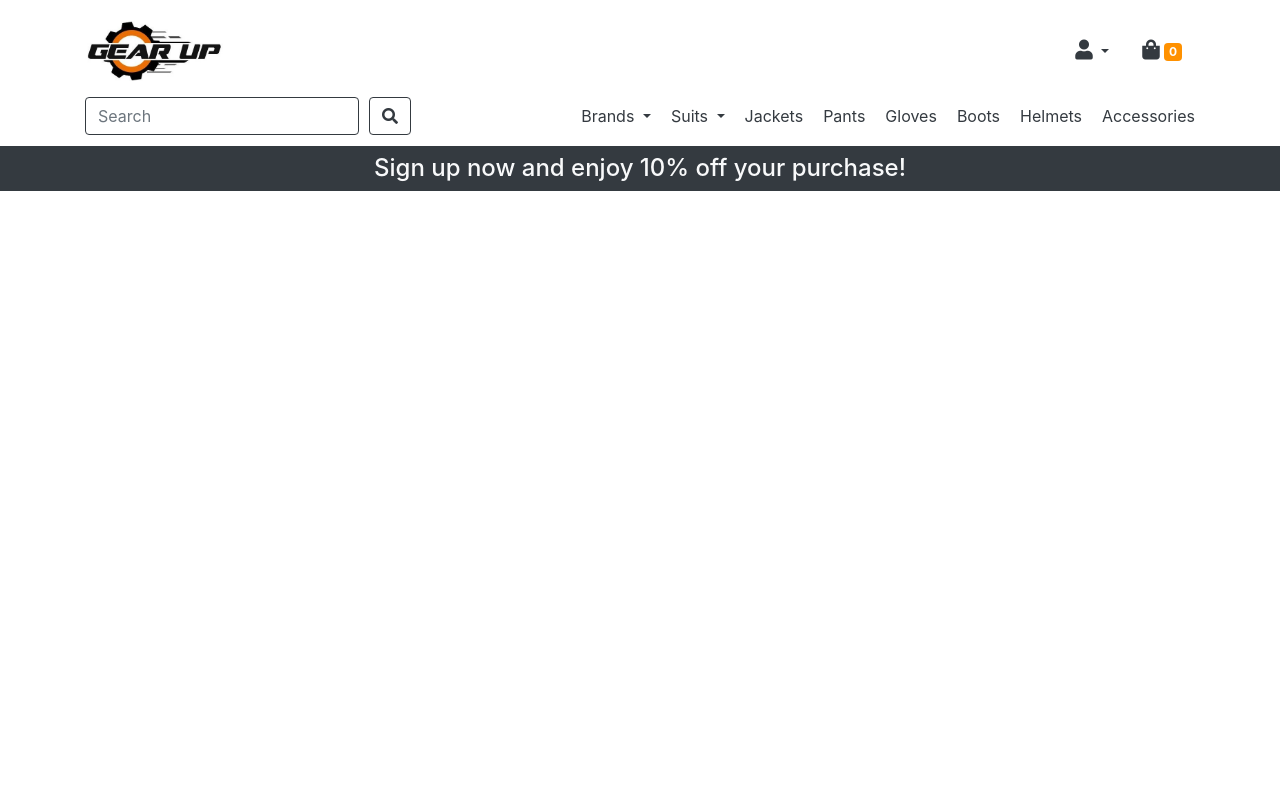
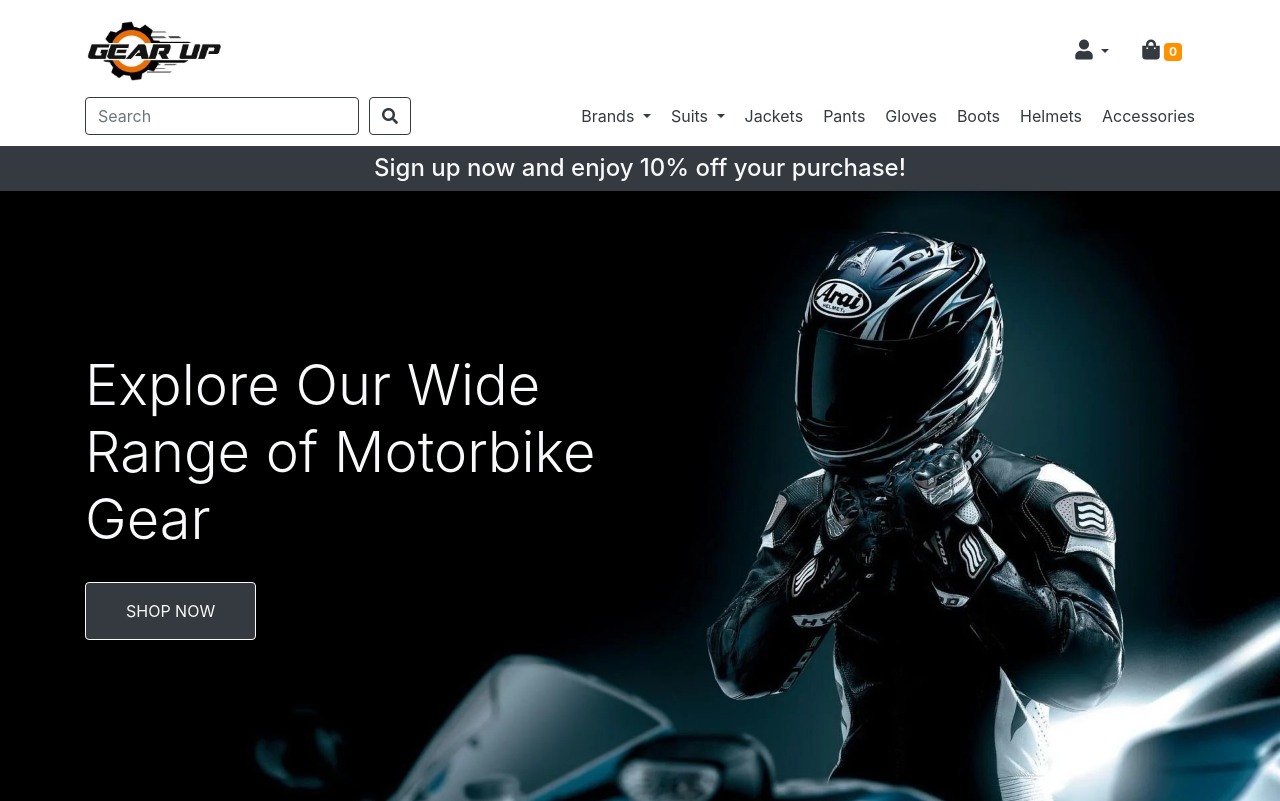
Before and after one commit to EAmbrozas/gear-up, a Django app: page / in a window 1280 px wide. Before the commit the page ends 191 px from the top, so only its background shows below. Run offline with Django 3.2, Linux system fonts and the light colour scheme; some libraries are stand-ins or nearby versions.

Commit message:
Add homepage hero secton and change base.css file location

```diff
--- a/gearup/urls.py
+++ b/gearup/urls.py
@@ -15,9 +15,11 @@ Including another URLconf
 """
 from django.contrib import admin
 from django.urls import path, include
+from django.conf import settings
+from django.conf.urls.static import static
 
 urlpatterns = [
     path('admin/', admin.site.urls),
     path('accounts/', include('allauth.urls')),
     path('', include('home.urls')),
-]
+] + static(settings.MEDIA_URL, document_root=settings.MEDIA_ROOT)
--- a/home/templates/home/index.html
+++ b/home/templates/home/index.html
@@ -2,5 +2,16 @@
 {% load static %}
 
 {% block content %}
-
+    <div class="home container-flui">
+        <div class="container">
+            <div class="home-header">
+                <h1 class="display-4 text-light">
+                    Explore Our Wide Range of Motorbike Gear
+                </h1>
+                <div>
+                    <a href="" class="shop-now-button btn text-uppercase py-3 bg-dark text-light border-light border-rounded">Shop Now</a>
+                </div>
+            </div>
+        </div>
+    </div>
 {% endblock %}
--- a/home/urls.py
+++ b/home/urls.py
@@ -1,10 +1,9 @@
 from django.contrib import admin
 from django.urls import path
 from . import views
-from django.conf.urls.static import static
 from django.conf import settings
 
 
 urlpatterns = [
     path('', views.index, name='home')
-] + static(settings.MEDIA_URL, document_root=settings.MEDIA_ROOT)
+]
--- /dev/null
+++ b/static/css/base.css
@@ -0,0 +1,55 @@
+/************************************************************************/
+/*Home page hero section*/
+/************************************************************************/
+
+.home {
+    background: url('/media/background.jpg') no-repeat center top;
+    background-size: cover;
+    height: calc(100vh - 190px);
+    width: 100%;
+    color: #555;
+    display: flex;
+    align-items: center;
+    padding: 0;
+}
+
+.home-header {
+    display: flex;
+    flex-direction: column;
+    height: 100%;
+    align-items: flex-start;
+    max-width: 600px;
+    gap: 20px;
+}
+
+.shop-now-button {
+    padding: 10px 40px;
+}
+
+/* Home page hero section media */
+@media (max-width: 992px) {
+    .home {
+        background: url('/media/background.jpg') no-repeat center top;
+        background-size: cover;
+        height: auto;
+        width: 100%;
+        color: #555;
+        display: flex;
+        align-items: center;
+        padding: 150px 0;
+    }
+
+    h1 {
+        font-size: 48px !important;
+    }
+}
+
+@media (max-width: 540px) {
+    .home {
+        padding: 100px 0;
+    }
+
+    h1 {
+        font-size: 32px !important;
+    }
+}
--- a/templates/base.html
+++ b/templates/base.html
@@ -33,7 +33,7 @@
     <title>GearUp {% block extra_title %}{% endblock %}</title>
   </head>
   <body>
-    {% include 'navbar.html' %}
+    {% include 'includes/navbar.html' %}
     <header class="container-fluid">
         <div id="discount-banner" class="row text-center">
             <div class="col bg-dark">
```
Also changed, not shown: media/background.jpg (added), static/base.css (deleted), templates/includes/navbar.html (renamed from templates/navbar.html).
